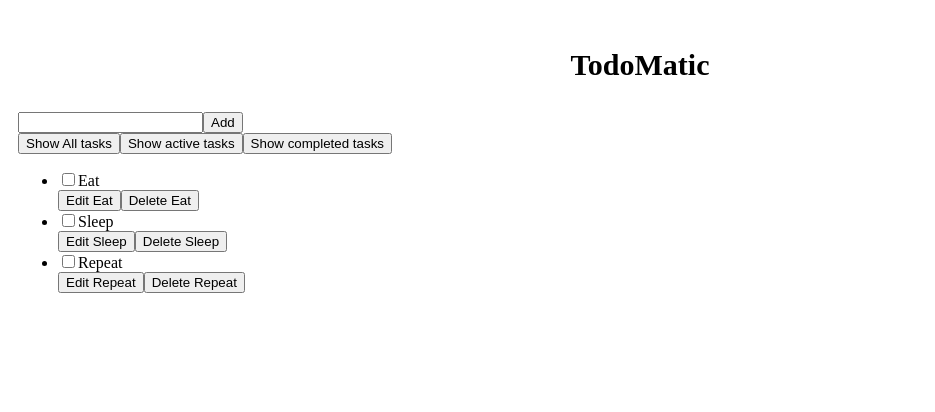
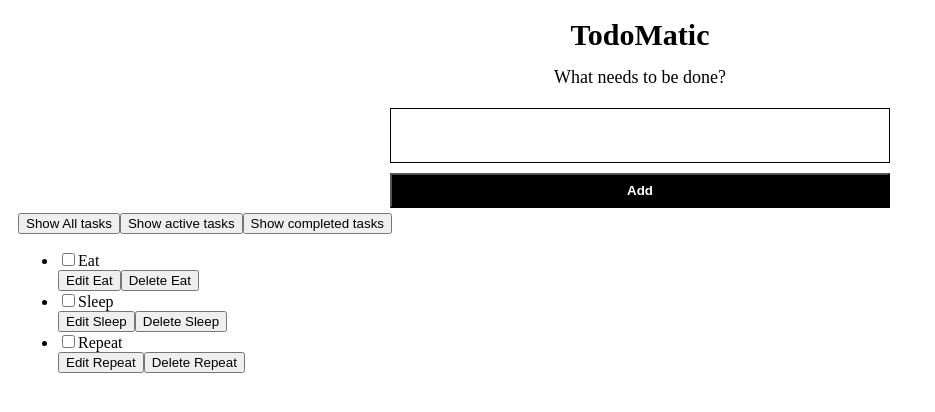
Before and after one commit to kangtayie/Mission-FE-Zero100, a React (Vite) app: page / in a window 1280 px wide. Shown: the top 412 px of the page, without its empty margins (0-935 px from the left). Built offline with nearby package versions, Linux system fonts and the light colour scheme.

Commit message:
AddTodo 컴포넌트 작성

```diff
--- a/src/App.jsx
+++ b/src/App.jsx
@@ -1,8 +1,10 @@
+import styled from 'styled-components'
 import Text from './component/Text'
 import Input from './component/Input'
 import Button from './component/Button'
 import CheckBox from './component/CheckBox'
 import Header from './component/Header'
+import AddTodo from './component/AddTodo'
 
 function App() {
   const tasks = [
@@ -14,15 +16,7 @@ function App() {
   return (
     <div style={{ padding: '10px' }}>
       <Header />
-      <div className='Header'>
-        <Text type='h2' text='What needs to be done?' />
-      </div>
-
-      <div>
-        <Input />
-        <Button>Add</Button>
-      </div>
-
+      <AddTodo />
       <div>
         <Button>Show All tasks</Button>
         <Button>Show active tasks</Button>
--- /dev/null
+++ b/src/component/AddTodo.jsx
@@ -0,0 +1,49 @@
+import styled from 'styled-components'
+import Text from './Text'
+import Input from './Input'
+import { useState } from 'react'
+import Button from './Button'
+
+const Container = styled.div`
+  margin-bottom: 5px;
+  display: flex;
+  flex-direction: column;
+  justify-content: center;
+  align-items: center;
+`
+
+const InputContainer = styled.div`
+  width: 100%;
+  max-width: 500px;
+  margin-bottom: 5px;
+`
+const StyledButton = styled(Button)`
+  width: 100%;
+  max-width: 500px;
+  padding: 8px;
+  background-color: black;
+  color: white;
+  font-weight: bold;
+  margin-top: 5px;
+`
+const AddTodo = () => {
+  return (
+    <Container>
+      <Text style={{ marginBottom: '20px', textAlign: 'center', fontSize: '18px' }}>
+        What needs to be done?
+      </Text>
+      <InputContainer>
+        <Input
+          style={{
+            width: '100%',
+            height: '55px',
+            border: '1.5px solid #000',
+            boxSizing: 'border-box',
+          }}
+        />
+      </InputContainer>
+      <StyledButton>Add</StyledButton>
+    </Container>
+  )
+}
+export default AddTodo
--- a/src/component/Header.jsx
+++ b/src/component/Header.jsx
@@ -2,7 +2,7 @@ import Text from './Text'
 
 const Header = () => {
   return (
-    <header style={{ marginBottom: '20px', textAlign: 'center' }}>
+    <header style={{ marginBottom: '15px', textAlign: 'center' }}>
       <Text style={{ fontWeight: 'bold', fontSize: '30px' }}>TodoMatic</Text>
     </header>
   )
--- a/src/component/Text.jsx
+++ b/src/component/Text.jsx
@@ -1,6 +1,6 @@
 const Text = ({ children, className = '', style = {} }) => {
   return (
-    <p className={className} style={style}>
+    <p className={className} style={{ margin: 0, ...style }}>
       {children}
     </p>
   )
```
